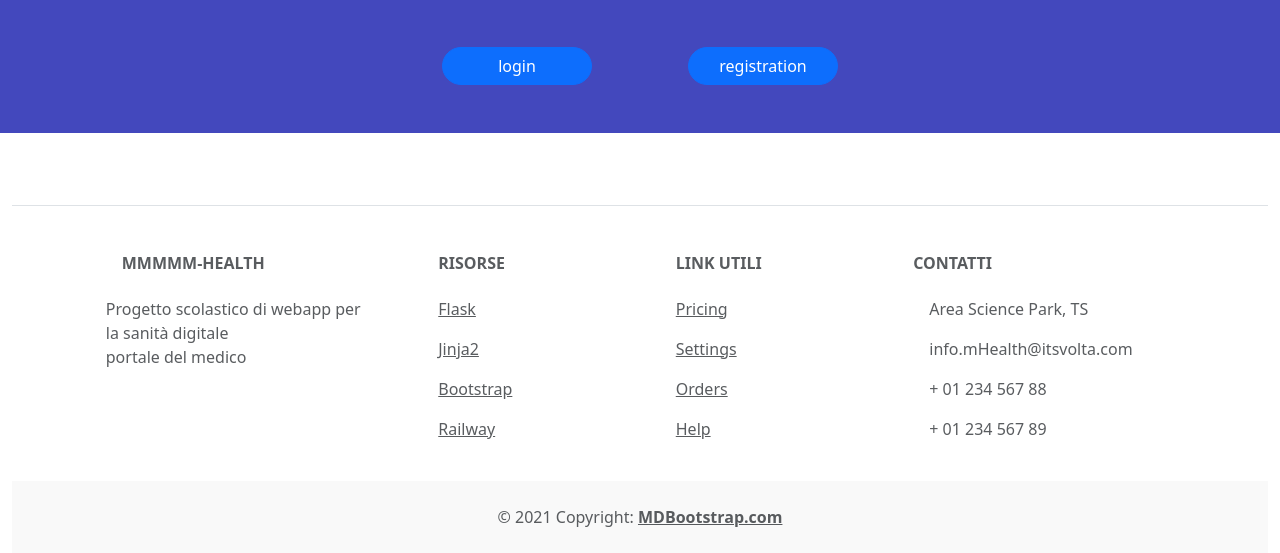
After one commit to Lasagnanator/mmmHealth-webapp, a Flask app: page /landing in a window 1280 px wide. The commit adds this page. Shown: the part 645-1198 px from the top of the page. Run offline with Flask 3, Linux system fonts and the light colour scheme; some libraries are stand-ins or nearby versions.

Commit message:
landing page

```diff
--- a/app/routes.py
+++ b/app/routes.py
@@ -13,7 +13,11 @@ patients = {'Giovanni Genovesi',
 
 @app.route('/')
 def root():
-    return redirect(url_for('login'))
+    return redirect(url_for('landing'))
+
+@app.route('/landing')
+def landing():
+    return render_template('landing.html')
 
 
 @app.route('/login', methods=['GET', 'POST'])
--- a/app/static/css/base.css
+++ /dev/null
@@ -1,3 +0,0 @@
-#nav_logo{
-    width: 70px;
-}
--- a/app/templates/base.html
+++ b/app/templates/base.html
@@ -6,7 +6,7 @@
   <meta name="viewport" content="width=device-width, initial-scale=1">
   <meta name="description" content="medical web app for a school project at TIB course, ITS A.Volta">
   <meta name="author" content="Castellani Mattia, Divo Andrea, Lapovich Giulio">
-  <link rel="icon" type="image/x-icon" href="../static/img/index4.png">
+  <link rel="icon" type="image/x-icon" href="../static/img/logo.svg">
   <link rel="stylesheet" href="../static/css/base.css">
   <!-- Bootstrap core CSS  using Bootstrap Flask -->
   {{ bootstrap.load_css() }}
@@ -25,7 +25,8 @@
 
   <nav class="navbar navbar-expand-lg navbar-light bg-light">
     <div class="container-fluid">
-      <a class="navbar-brand" href="#"><img id="nav_logo" src="../static/img/index4.png" alt="brand logo"></a>
+      <a class="navbar-brand" href="#"><img id="nav_logo" src="../static/img/logo.svg" alt="brand logo"
+          style="width: 70px;"></a>
       <button class="navbar-toggler" type="button" data-bs-toggle="collapse" data-bs-target="#navbarSupportedContent"
         aria-controls="navbarSupportedContent" aria-expanded="false" aria-label="Toggle navigation">
         <span class="navbar-toggler-icon"></span>
@@ -33,7 +34,7 @@
       <div class="collapse navbar-collapse" id="navbarSupportedContent">
         <ul class="navbar-nav me-auto mb-2 mb-lg-0">
           <li class="nav-item">
-            <a class="nav-link active" aria-current="page" href="#">Home</a>
+            <a class="nav-link active" aria-current="page" href="{{url_for('landing')}}">Home</a>
           </li>
           <li class="nav-item">
             <a class="nav-link" href="{{url_for('index')}}">index</a>
--- /dev/null
+++ b/app/templates/landing.html
@@ -0,0 +1,19 @@
+{% extends "base.html" %}
+
+{% block content %}
+
+<div class="container-fluid" style="background-color:#4348bd">
+
+    <img src="../static/img/logo.svg" alt="logo" style="display: block;
+    margin-left: auto;
+    margin-right: auto; width: 60%;">
+    <div class="d-flex justify-content-center">
+        <p class="text-center m-5"><a class="btn btn-primary rounded-pill" role="button" style="width:150px"
+                href="{{url_for('login')}}">login</a></p>
+        <p class="text-center m-5"><a class="btn btn-primary rounded-pill" role="button" style="width:150px"
+                href="{{url_for('registration')}}">registration</a></p>
+    </div>
+</div>
+
+
+{% endblock %}
```
Also changed, not shown: app/templates/login.html (+4 -3 lines), app/static/img/index.png (deleted), app/static/img/index3.png (deleted), app/static/img/index_".png (deleted), app/static/img/logo.svg (added).
